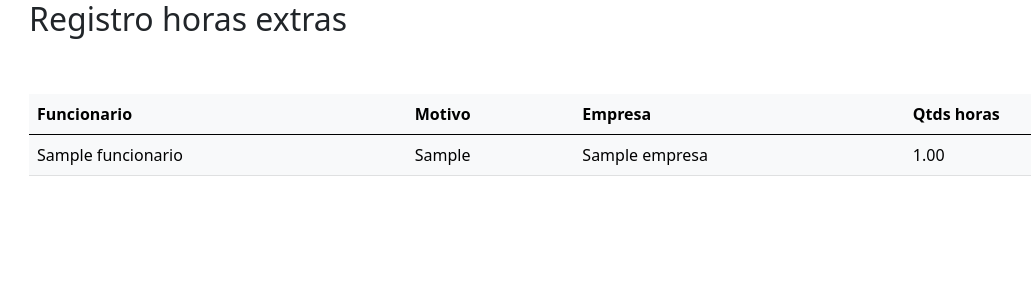
After one commit to brunoodn/gestao_rh, a Django app: page /horas-extra/novo/ in a window 1280 px wide. The commit adds this page. Shown: the top 300 px of the page, without its empty margins (53-1084 px from the left). Run offline with Django 3.2, Linux system fonts and the light colour scheme; a user stored in the database is signed in; tables that the repository leaves empty hold one stand-in row (values such as "Sample post"); some libraries are stand-ins or nearby versions.

Commit message:
listagem do registro de hora extra

```diff
--- a/apps/registro_hora_extra/models.py
+++ b/apps/registro_hora_extra/models.py
@@ -5,6 +5,7 @@ from apps.funcionarios.models import Funcionario
 class RegistroHoraExtra(models.Model):
     motivo = models.CharField(max_length=100)
     funcionario = models.ForeignKey(Funcionario, on_delete=models.PROTECT)
+    horas = models.DecimalField(max_digits=5, decimal_places=2)
 
     def __str__(self):
         return self.motivo
--- /dev/null
+++ b/apps/registro_hora_extra/templates/registro_hora_extra/registrohoraextra_list.html
@@ -0,0 +1,25 @@
+{% extends 'base.html' %}
+
+{% block main %}
+<h2>Registro horas extras</h2>
+<br>
+<br>
+<table class="table table-light">
+    <thead>
+        <th>Funcionario</th>
+        <th>Motivo</th>
+        <th>Empresa</th>
+        <th>Qtds horas</th>
+    </thead>
+
+{% for bh in object_list %}
+    <tbody>
+        <td>{{ bh.funcionario }}</td>
+        <td>{{ bh }}</td>
+        <td>{{ bh.funcionario.empresa }}</td>
+        <td>{{ bh.horas }}</td>
+    </tbody>
+
+{% endfor %}
+ </table>
+{% endblock %}
--- /dev/null
+++ b/apps/registro_hora_extra/urls.py
@@ -0,0 +1,6 @@
+from django.urls import path
+from .views import HoraExtraList
+
+urlpatterns = [
+    path('novo/',HoraExtraList.as_view() , name='list_hora_extra')
+]
--- a/apps/registro_hora_extra/views.py
+++ b/apps/registro_hora_extra/views.py
@@ -1,3 +1,12 @@
 from django.shortcuts import render
+from .models import RegistroHoraExtra
+# Create your views here.
+from django.views.generic import CreateView, ListView
 
-# Create your views here.
+
+class HoraExtraList(ListView):
+    model = RegistroHoraExtra
+
+    def get_queryset(self):
+        empresa_logada = self.request.user.funcionario.empresa
+        return RegistroHoraExtra.objects.filter(funcionario__empresa=empresa_logada)
--- a/gestao_rh/urls.py
+++ b/gestao_rh/urls.py
@@ -24,6 +24,7 @@ urlpatterns = [
     path('departamentos/', include('apps.departamentos.urls')),
     path('empresa/', include('apps.empresas.urls')),
     path('documento/', include('apps.documentos.urls')),
+    path('horas-extra/', include('apps.registro_hora_extra.urls')),
     path('admin/', admin.site.urls),
     path('accounts/', include('django.contrib.auth.urls')),
 ] + static(settings.MEDIA_URL, document_root=settings.MEDIA_ROOT)
```
Also changed, not shown: apps/core/templates/index.html (+4 -3 lines), apps/registro_hora_extra/migrations/0003_registrohoraextra_horas.py (added).
